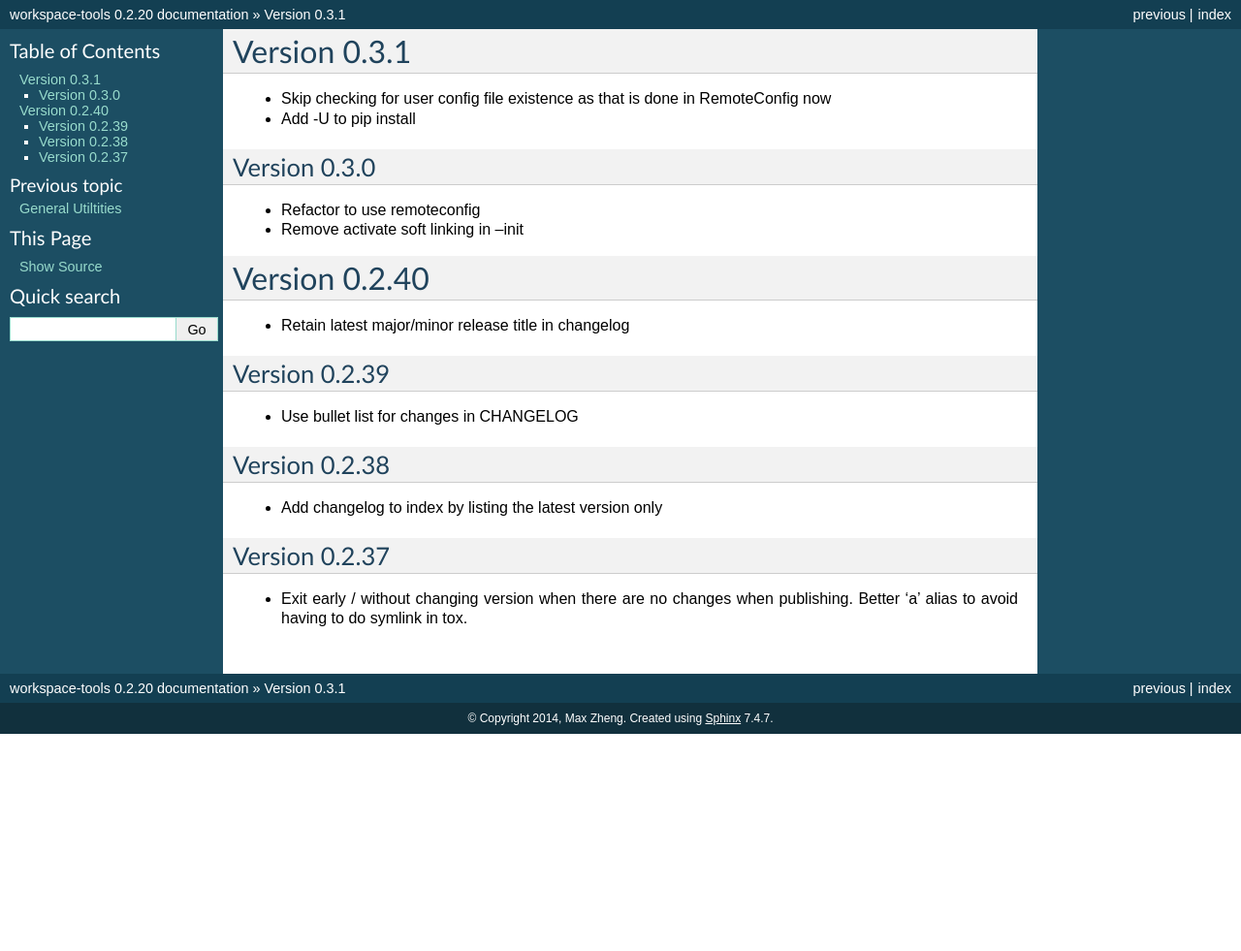
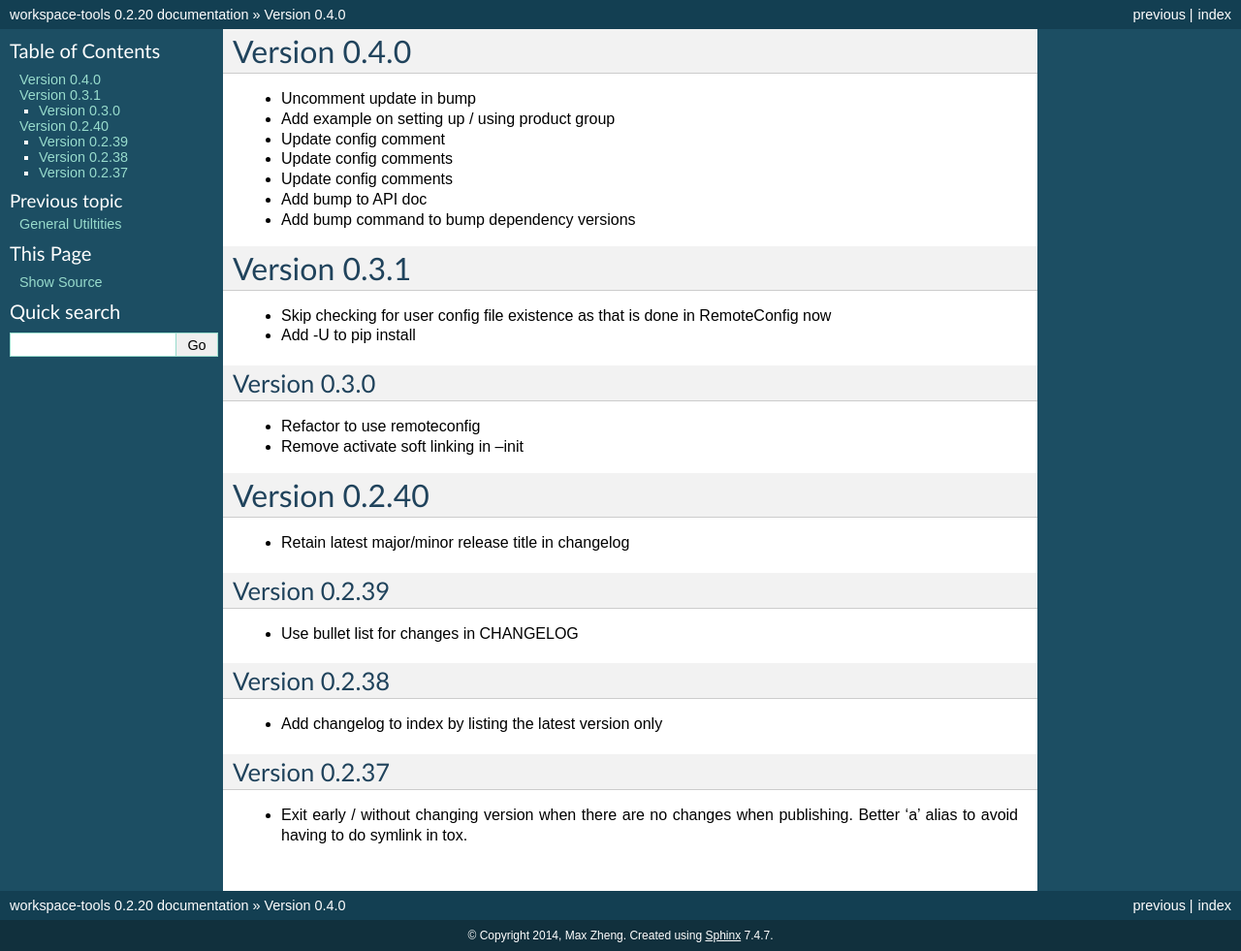
Before and after one commit to maxzheng/workspace-tools, a Sphinx documentation site: the page built from docs/CHANGELOG.rst, in a window 1280 px wide. Shown: the whole page at 97% size. Built offline with Sphinx 7.4.7, drawn with Linux system fonts in a browser that asks for light colours; before the commit the page ends 900 px from its top, so only the background shows below that.

Commit message:
Publish version 0.4.0

```diff
--- a/docs/CHANGELOG.rst
+++ b/docs/CHANGELOG.rst
@@ -1,3 +1,21 @@
+Version 0.4.0
+================================================================================
+
+* Uncomment update in bump
+
+* Add example on setting up / using product group
+
+* Update config comment
+
+* Update config comments
+
+* Update config comments
+
+* Add bump to API doc
+
+* Add bump command to bump dependency versions
+
+
 Version 0.3.1
 ================================================================================
 
--- a/setup.py
+++ b/setup.py
@@ -10,7 +10,7 @@ def find_files(path):
 
 setuptools.setup(
   name='workspace-tools',
-  version='0.3.1',
+  version='0.4.0',
 
   author='Max Zheng',
   author_email='maxzheng.os @t gmail.com',
```
